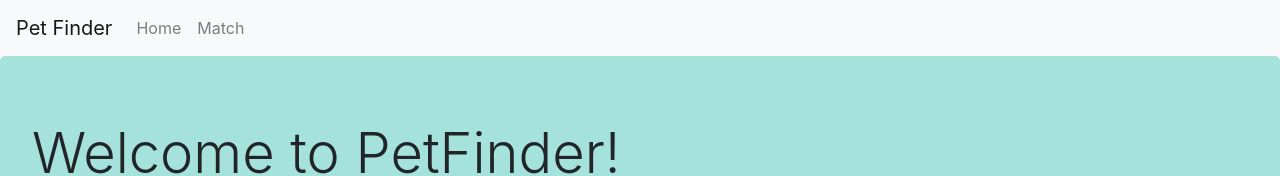
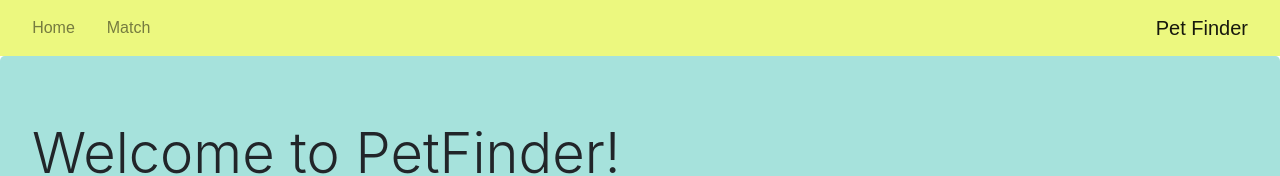
Before and after one commit to Codubee/PetFinderTTH1-2, a React (Create React App) app in the folder frontend/: page / in a window 1280 px wide. Shown: the top 176 px of the page. Built offline with nearby package versions, Linux system fonts and the light colour scheme.

Commit message:
TTH-6 added styling to navbar (#7)
* added styling to navbar

* requested changes: changed colors to variable names and added new color variable

* added new line

```diff
--- a/frontend/src/App.css
+++ b/frontend/src/App.css
@@ -8,6 +8,7 @@
     --easterGreen: #97D49B;
     --easterPink: #E4A58F;
     --easterYellow: #ECF87F;
+    --lightYellow: #f4fda2;
     --primaryFont: -apple-system, BlinkMacSystemFont, 'Segoe UI', Roboto, Oxygen, Ubuntu, Cantarell, 'Open Sans', 'Helvetica Neue', sans-serif;
   }
 
--- a/frontend/src/components/Navbar.js
+++ b/frontend/src/components/Navbar.js
@@ -6,8 +6,9 @@ import {
   NavbarBrand,
   Nav,
   NavItem,
-  NavLink
+  NavLink,
 } from 'reactstrap';
+import "../styles/Navbar.css";
 
 function NavBar() {
   const [isOpen, setIsOpen] = useState(false);
@@ -15,19 +16,19 @@ function NavBar() {
 
   return (
     <div>
-      <Navbar color="light" light expand="md">
-        <NavbarBrand>Pet Finder</NavbarBrand>
+      <Navbar id="navbar" light expand="md">
         <NavbarToggler onClick={toggle} />
         <Collapse isOpen={isOpen} navbar>
           <Nav className="mr-auto" navbar>
-            <NavItem>
+            <NavItem id="item">
               <NavLink href="/home">Home</NavLink>
             </NavItem>
-            <NavItem>
+            <NavItem id="item">
               <NavLink href="/match">Match</NavLink>
             </NavItem>
           </Nav>
         </Collapse>
+        <NavbarBrand id="brand">Pet Finder</NavbarBrand>
       </Navbar>
     </div>
   );
--- /dev/null
+++ b/frontend/src/styles/Navbar.css
@@ -0,0 +1,14 @@
+#navbar {
+    background-color: var(--easterYellow);
+    font-family: Arial, Helvetica, sans-serif;
+}
+
+#item {
+    width: 75px;
+    text-align: center;
+    border-radius: 10%;
+}
+
+#item:hover {
+    background-color: var(--lightYellow);
+}
```
